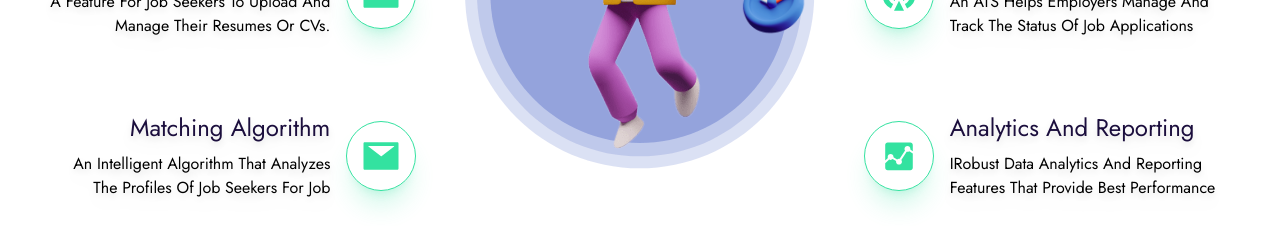
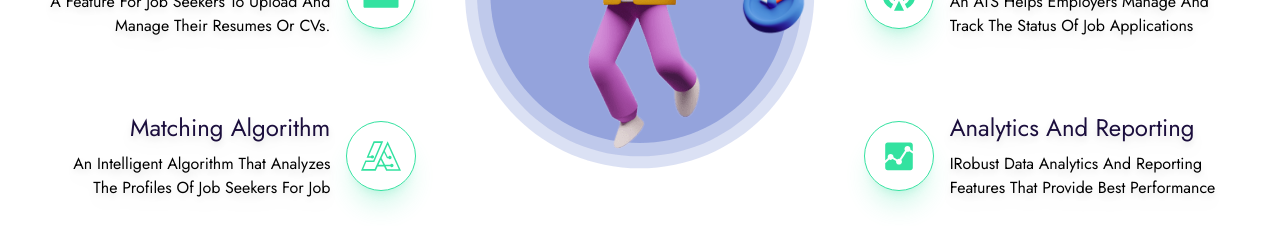
Before and after one commit to shipon-hossen-raju/HireWave-Client, a React (Vite) app: page / in a window 1280 px wide. Shown: the part 4140-4366 px from the top of the page. Built offline with nearby package versions, Linux system fonts and the light colour scheme.

Commit message:
update special features section

```diff
--- a/src/Sections/SpecialFeatures.jsx
+++ b/src/Sections/SpecialFeatures.jsx
@@ -46,7 +46,7 @@ const SpecialFeatures = () => {
                             </div>
 
                             <div className="w-[70px] h-[70px] rounded-full flex items-center justify-center border border-green bg-transparent shadow-xl shadow-green/20 hover:bg-purple hover:border-purple hover:shadow-purple/40 group duration-300">
-                                <AiFillMail size='40px' className='text-green group-hover:text-white w-[70px]' />
+                                <SiThealgorithms size='40px' className='text-green group-hover:text-white w-[70px]' />
                             </div>
                         </div>
 
```
